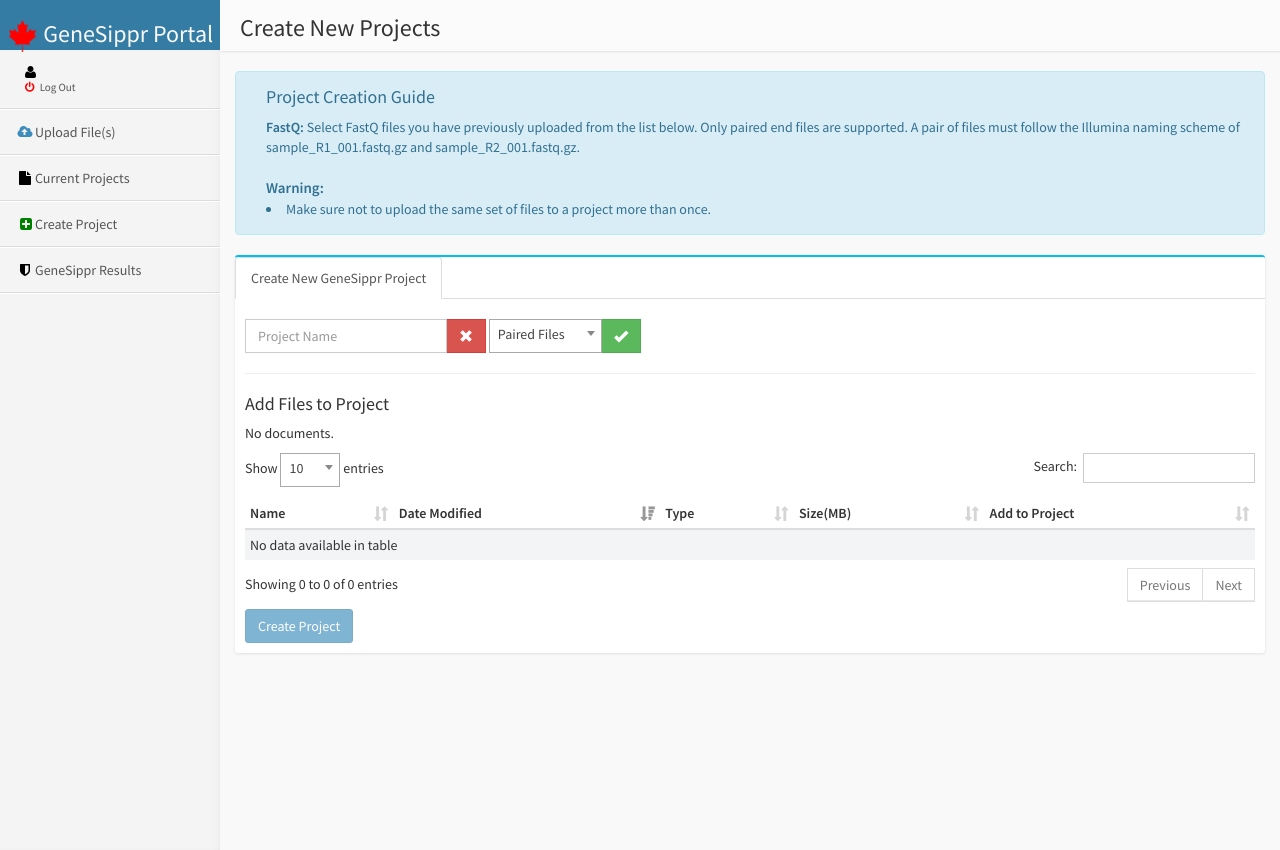
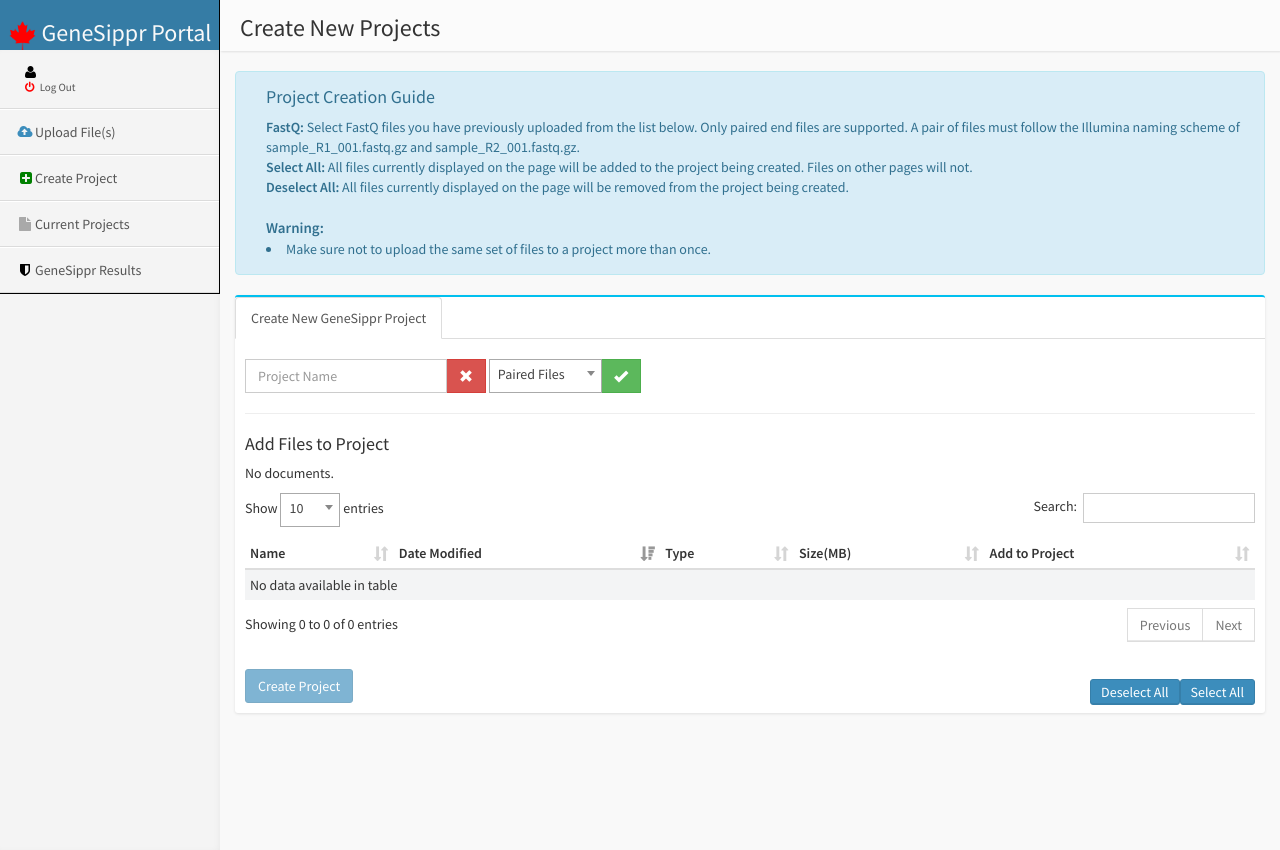
Before and after one commit to nathanbowness/GeneSippr_Portal, a Django app: template templates/SilentD/create_project.html in a window 1280 px wide. Run offline with Django 3.2, Linux system fonts and the light colour scheme; the template is opened without the code that fills it, so the values that code supplies are empty; some libraries are stand-ins or nearby versions.

Commit message:
Edit the number of digits shown for file size and the order of items in the left hand column. Updated the bash script and the dockerfile. Also updated some colours and the outline of boxes.

```diff
--- a/SilentD/views.py
+++ b/SilentD/views.py
@@ -125,7 +125,7 @@
         print("User %s uploading %s " % (username, request.FILES))
         file_name = str(request.FILES['file'])
 
-        if 'fastq.gz' in file_name:
+        if 'fastq.gz' or 'fastq' in file_name:
             # creating a new Data element for the file to be saved in the database
 
             newdoc = Data(user=username, type='FastQ')
@@ -300,7 +300,8 @@
     for d in fastqs:
         if d.file:
             if os.path.isfile(d.file.name):
-                d.size = d.file.size / 1000 / 1000
+                file_size = d.file.size /1000 /1000
+                d.size = round(file_size, 2)  # round the file size to 2 decimal digits, unless second digit is a 0
             else:
                 # For some reason the file has been deleted, update the databases to remove this entry
                 Data.objects.get(id=d.id).delete()
--- a/templates/SilentD/base2.html
+++ b/templates/SilentD/base2.html
@@ -28,9 +28,9 @@
 <body class="skin-blue">
 <!-- header logo: style can be found in header.less -->
 <header class="header">
-    <a href="{%  url 'index' %}" class="logo">
+    <a style="border-right: 1px solid black;" href="{%  url 'index' %}" class="logo">
         <!-- Add the class icon to your logo image or logo icon to add the margining -->
-        <h3><IMG SRC="{% static 'images/600px-Canada_Maple_Leaf.svg.png'%}" width="15%" ALT="image"> GeneSippr Portal</h3>
+        <h3><IMG SRC="{% static 'images/600px-Canada_Maple_Leaf.svg.png'%}" width="14%" ALT="image"> GeneSippr Portal</h3>
     </a>
     <!-- Header Navbar: style can be found in header.less -->
 </header>
@@ -38,7 +38,7 @@
     <!-- Left side column. contains the logo and sidebar -->
     <aside class="left-side sidebar-offcanvas">
         <!-- sidebar: style can be found in sidebar.less -->
-        <section class="sidebar">
+        <section style="border-right: 1px solid black; border-bottom: 1px solid black"  class="sidebar">
             <!-- Sidebar user panel -->
             <div class="user-panel">
                 <div class="pull-left info">
@@ -51,11 +51,11 @@
                     <li class="{% block navbar_file_upload %}{% endblock %}">
                         <a href={% url 'file_upload' %}><i class="fa fa-fw fa-cloud-upload" style="color: #3c8dbc;"></i>Upload File(s)</a>
                     </li>
-                    <li class="{% block navbar_projects %}{% endblock %}">
-                        <a href={% url 'projects' %}><i class="fa fa-fw fa-file" style="color: black;"></i>Current Projects</a>
-                    </li>
                     <li class="{% block navbar_create_project %}{% endblock %}">
                         <a href={% url 'create_project' %}><i class="fa fa-plus-square" style="color: green; padding-left: 5px;"></i>Create Project</a>
+                    </li>
+                    <li class="{% block navbar_projects %}{% endblock %}">
+                        <a href={% url 'projects' %}><i class="fa fa-fw fa-file" style="color: darkgrey;"></i>Current Projects</a>
                     </li>
                     <li class="{% block navbar_amr %}{% endblock %}">
                         <a href={% url 'genesippr' %}>
--- a/templates/SilentD/create_project.html
+++ b/templates/SilentD/create_project.html
@@ -8,7 +8,6 @@
     <link href="{% static 'css/select2.css'%}" rel="stylesheet">
     <link href="{% static 'css/styles.css'%}" rel="stylesheet">
 
-
     <script src="{% static 'js/jquery.dataTables.min.js' %}"></script>
     <script src="{% static 'js/dataTables.bootstrap.js' %}"></script>
     <script src="{% static 'js/dataTables.colVis.js' %}"></script>
@@ -16,9 +15,10 @@
     <script src="{% static 'js/select2.js' %}"></script>
 
     <style>
-        #scrollable-dropdown-menu .tt-dropdown-menu {
-            max-height: 150px;
-            overflow-y: auto;
+        #selectAll, #deselectAll{
+            float: right;
+            padding: 2px 10px;
+            display: block;
         }
     </style>
     <section class="content-header">
@@ -88,7 +88,10 @@
             <div class="alert alert-info">
                 <h4>Project Creation Guide</h4>
                 <p><strong>FastQ:</strong> Select FastQ files you have previously uploaded from the list below. Only paired end files
-                    are supported. A pair of files must follow the Illumina naming scheme of sample_R1_001.fastq.gz and sample_R2_001.fastq.gz.<br><br>
+                    are supported. A pair of files must follow the Illumina naming scheme of sample_R1_001.fastq.gz and sample_R2_001.fastq.gz.<br>
+                    <strong>Select All:</strong> All files currently displayed on the page will be added to the project being  created. Files on other pages will not.<br>
+                    <strong>Deselect All:</strong> All files currently displayed on the page will be removed from the project being created.
+                    <br><br>
                 <strong style="font-size: 15px">Warning:</strong>
                 <li>Make sure not to upload the same set of files to a project more than once.</li>
             </div>
@@ -146,7 +149,7 @@
                                             <td>{{ document.type }}</td>
                                             <td>{{ document.size }}</td>
                                             <td>
-                                                <input title='checkbox' id='{{ document.file.name }}' name='id' value="{{ document.id }}" type="checkbox" onclick="activateButton()">
+                                                <input class='checkbox' id='{{ document.file.name }}' name='id' value="{{ document.id }}" type="checkbox" onclick="activateButton()">
                                             </td>
                                         {% endfor %}
                                     {% else %}
@@ -155,7 +158,11 @@
 
                                     </tbody>
                                 </table>
+                                <br>
+                                <button type="button" class="btn btn-primary checkbox" id="selectAll">Select All</button>
                                 <button type="button" id="click" class="btn btn-primary">Create Project</button>
+                                <button type="button" class="btn btn-primary checkbox" id="deselectAll">Deselect All</button>
+
                         </div>
                     </div>
                 </div><!-- /.box-body -->
@@ -163,16 +170,16 @@
         </div><!-- /.col -->
 
         <script type="text/javascript">
-            jQuery(document).ready(function($) {
+            $(document).ready(function() {
 
                 // FastQ File Table Initialization
-                var table = $('#fastqs').DataTable( {"order": [[ 1, "desc" ]]} );
+                var table = $('#fastqs').DataTable({"order": [[1, "desc"]]});
 
                 // When the button is clicked, all the table checkboxes get turned into a string and become the
                 // value of the hidden id form input. Then the form is submitted to the server
-                $('#click').click( function() {
+                $('#click').click(function () {
                     var data = table.$('input, select').serialize();
-                    var count = (data.match(/&/g)||[]).length;
+                    var count = (data.match(/&/g) || []).length;
 
                     //Check for Paired or Single Reads
                     var e = document.getElementById("reads");
@@ -180,9 +187,9 @@
 
                     if (read_type == 'Paired') {
                         // Ensure multiples of 2 files by checking for 1 '&' per two files
-                        if (count == 0){
+                        if (count == 0) {
                             alert("No files have been selected. Please select a pair of files corresponding to the format given at the top of the page to continue. ")
-                        } else if (count%2 == 0) {
+                        } else if (count % 2 == 0) {
                             alert("Error: 1 or more files is not paired");
                         } else if (count > 64) {
                             alert("Error: Cannot create a project greater than 32 Samples (64 Files)");
@@ -197,9 +204,36 @@
                 } );
 
             } );
+
+            $(document).ready(function() {
+                $("#selectAll").click(function () {  //"select all" change
+                    var status = true;
+                    $('.checkbox').each(function () { //iterate all listed checkbox items
+                        this.checked = status; //change ".checkbox" checked status
+                        activateButton()
+                    });
+                    $('.checkbox').each(function (){
+                        location.reload();
+                    });
+                });
+            });
+
+            $(document).ready(function() {
+                $("#deselectAll").click(function () {  //"deselect all" change
+                    var status = false;
+                    $('.checkbox').each(function () { //iterate all listed checkbox items
+                        this.checked = status; //change ".checkbox" checked status
+                    });
+                    $('.checkbox').each(function (){ //update each checkbox to the new value
+                        location.reload();
+                    });
+                });
+            });
+
             function activateButton() {
                 $('#click').prop('disabled', false);
             }
+
             $(document).ready(function() {
                 $('select').select2();
             });
--- a/templates/SilentD/file_upload.html
+++ b/templates/SilentD/file_upload.html
@@ -100,7 +100,7 @@
         var myDropzone = new Dropzone("div#dragdrop", { // Make the whole body a dropzone
           url: "{% url 'file_upload' %}", // Set the url
           maxFilesize: 250000000,
-          acceptedFiles: ".fastq.gz, .fasta, .fa, .xml, .csv, .tar.gz",
+          acceptedFiles: ".fastq.gz, .fastq",
           accept: function(file, done) {
               var found = 0;
               if (file.name.indexOf('.fa') != -1) {
@@ -115,7 +115,7 @@
               else if (file.name.indexOf('SampleSheet.csv') != -1) {
                   done();
               }
-              else if (file.name.indexOf('.fastq.gz') != -1) {
+              else if ((file.name.indexOf('.fastq.gz') != -1) || (file.name.indexOf('.fastq') != -1)) {
                   found += file.name.indexOf('_R1');
                   found += file.name.indexOf('_R2');
                   if (found < 0) {
--- a/templates/SilentD/index.html
+++ b/templates/SilentD/index.html
@@ -16,7 +16,7 @@
                     <div class="box-header">
                         <h3 class="box-title">Information</h3>
                     </div>
-                    <div class="box-body">
+                    <div style="background-color: #dadada" class="box-body">
                         <p>This webtool allows users to run Genesippr - a linux command line tool - from inside a website. <br><br>
                             A pair of files in .fastq.gz format, can be uploaded to the website where a project may be created.
                             The project should include the files you would like to run a Genesippr task on, however many projects
```
Also changed, not shown: requirements.txt (+3 -5 lines), templates/SilentD/genesippr.html (+10 -8 lines), 6 other files.
